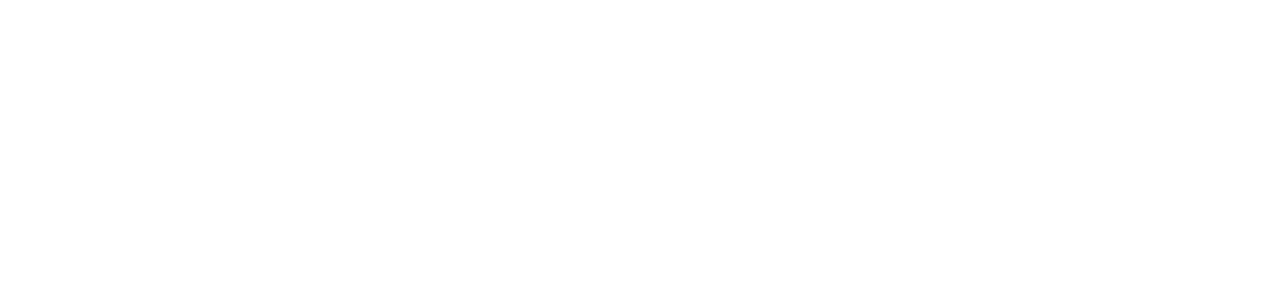
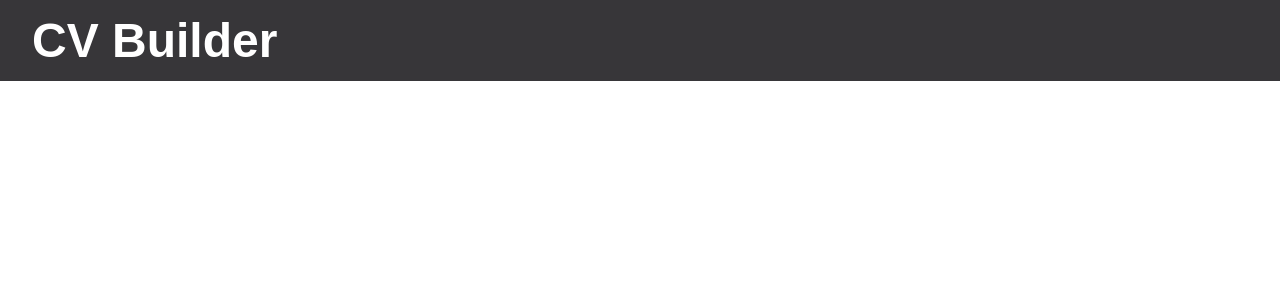
Before and after one commit to romaleks/CV-Application, a React (Create React App) app: page / in a window 1280 px wide. Shown: the top 300 px of the page. Built offline with nearby package versions, Linux system fonts and the light colour scheme.

Commit message:
Style header

```diff
--- a/package.json
+++ b/package.json
@@ -9,6 +9,7 @@
     "react": "^18.2.0",
     "react-dom": "^18.2.0",
     "react-scripts": "5.0.1",
+    "sass": "^1.55.0",
     "web-vitals": "^2.1.4"
   },
   "scripts": {
--- a/public/index.html
+++ b/public/index.html
@@ -5,10 +5,7 @@
     <link rel="icon" href="%PUBLIC_URL%/favicon.ico" />
     <meta name="viewport" content="width=device-width, initial-scale=1" />
     <meta name="theme-color" content="#000000" />
-    <meta
-      name="description"
-      content="Web site created using create-react-app"
-    />
+    <meta name="description" content="Web site created using create-react-app" />
     <link rel="apple-touch-icon" href="%PUBLIC_URL%/logo192.png" />
     <!--
       manifest.json provides metadata used when your web app is installed on a
@@ -24,7 +21,7 @@
       work correctly both with client-side routing and a non-root public URL.
       Learn how to configure a non-root public URL by running `npm run build`.
     -->
-    <title>React App</title>
+    <title>Cv App</title>
   </head>
   <body>
     <noscript>You need to enable JavaScript to run this app.</noscript>
--- a/src/App.js
+++ b/src/App.js
@@ -1,5 +1,11 @@
-function App() {
-  return <div className='App'></div>
+import React, { Component } from 'react'
+import Header from './components/Header'
+import './styles/main.scss'
+
+class App extends Component {
+  render() {
+    return <Header />
+  }
 }
 
 export default App
--- /dev/null
+++ b/src/components/Header.js
@@ -0,0 +1,13 @@
+import React, { Component } from 'react'
+
+class Header extends Component {
+  render() {
+    return (
+      <div className='header'>
+        <h1>CV Builder</h1>
+      </div>
+    )
+  }
+}
+
+export default Header
--- /dev/null
+++ b/src/styles/main.scss
@@ -0,0 +1,17 @@
+// General
+* {
+  margin: 0;
+  padding: 0;
+  box-sizing: border-box;
+}
+body {
+  font-family: sans-serif;
+}
+// Header
+.header {
+  background: #373639;
+  color: #fff;
+  padding: 0.8rem 2rem;
+  font-size: 1.5rem;
+}
+// Main
```
Also changed, not shown: src/components/Main.js (added, +7 -0 lines), 1 other file (tests, documents, lock files or other folders).
